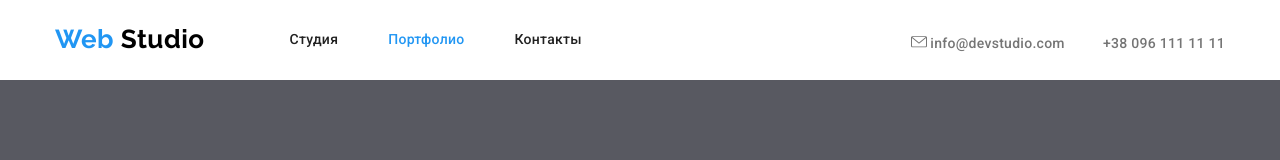
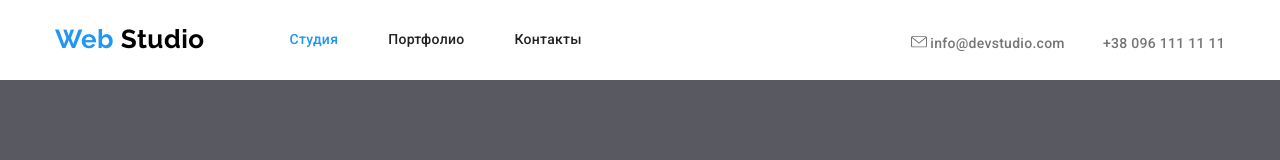
Before and after one commit to alina-khandus/goit-markup-hw-03, a plain HTML site: page index.html in a window 1280 px wide. Shown: the top 160 px of the page. Drawn offline with Linux system fonts and the light colour scheme.

Commit message:
Готовое ДЗ

```diff
--- a/index.html
+++ b/index.html
@@ -20,9 +20,11 @@
             Web <span class="colorblack">Studio</span>
           </a>
           <ul class="site-nav">
-            <li class="item"><a href="./index.html" class="link">Студия</a></li>
             <li class="item">
-              <a href="./portfolio.html" class="link current">Портфолио</a>
+              <a href="./index.html" class="link current">Студия</a>
+            </li>
+            <li class="item">
+              <a href="./portfolio.html" class="link">Портфолио</a>
             </li>
             <li class="item"><a href="#" class="link">Контакты</a></li>
           </ul>
```
Also changed, not shown: portfolio.html (+3 -1 lines).
